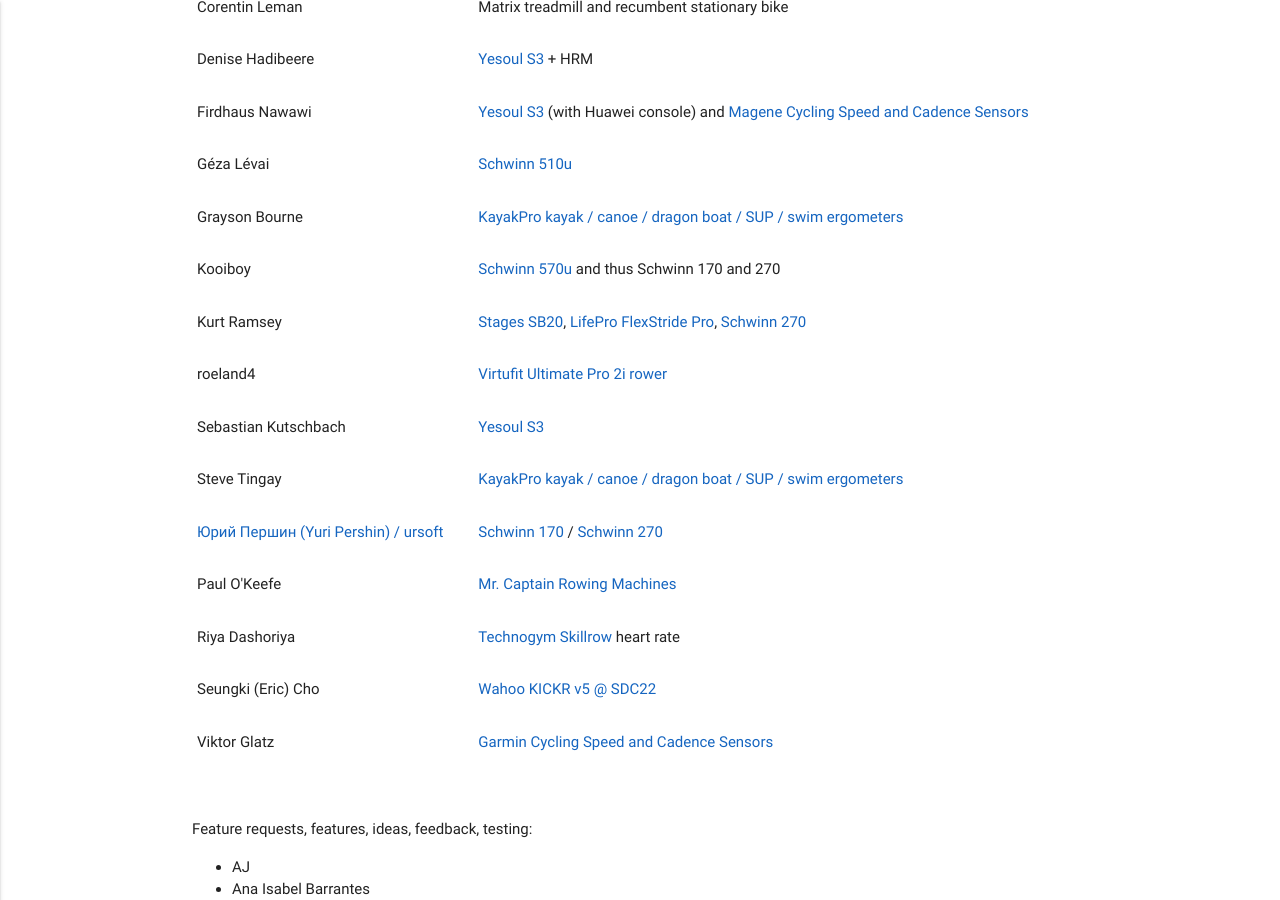
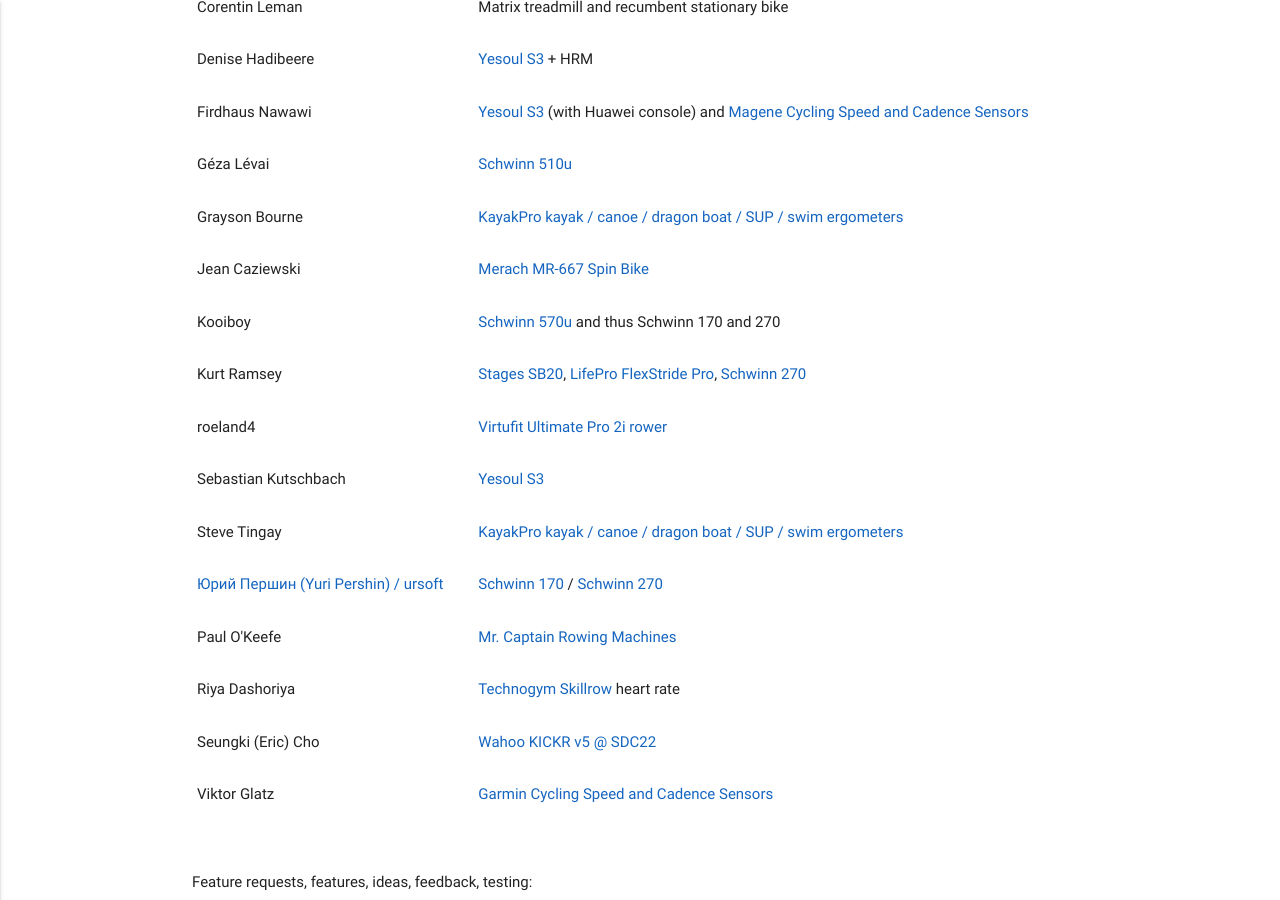
Before and after one commit to TrackMyIndoorWorkout/TrackMyIndoorWorkout.github.io, a Jekyll site: the page built from attributions.md, in a window 1280 px wide and 900 px high, scrolled down 509 px. Built offline with Jekyll 4.4.1, drawn with Linux system fonts in a browser that asks for light colours.

Commit message:
Attribute Jean Caziewski for Merach MR-667 support debug

```diff
--- a/attributions.md
+++ b/attributions.md
@@ -53,6 +53,10 @@ permalink: /attributions/
         <tr>
           <td>Grayson Bourne</td>
           <td><a href="{{ site.kayakpro_site_url }}">KayakPro kayak / canoe / dragon boat / SUP / swim ergometers</a></td>
+        </tr>
+        <tr>
+          <td>Jean Caziewski</td>
+          <td><a href="{{ site.merach_mr_667_url }}">Merach MR-667 Spin Bike</a></td>
         </tr>
         <tr>
           <td>Kooiboy</td>
```
